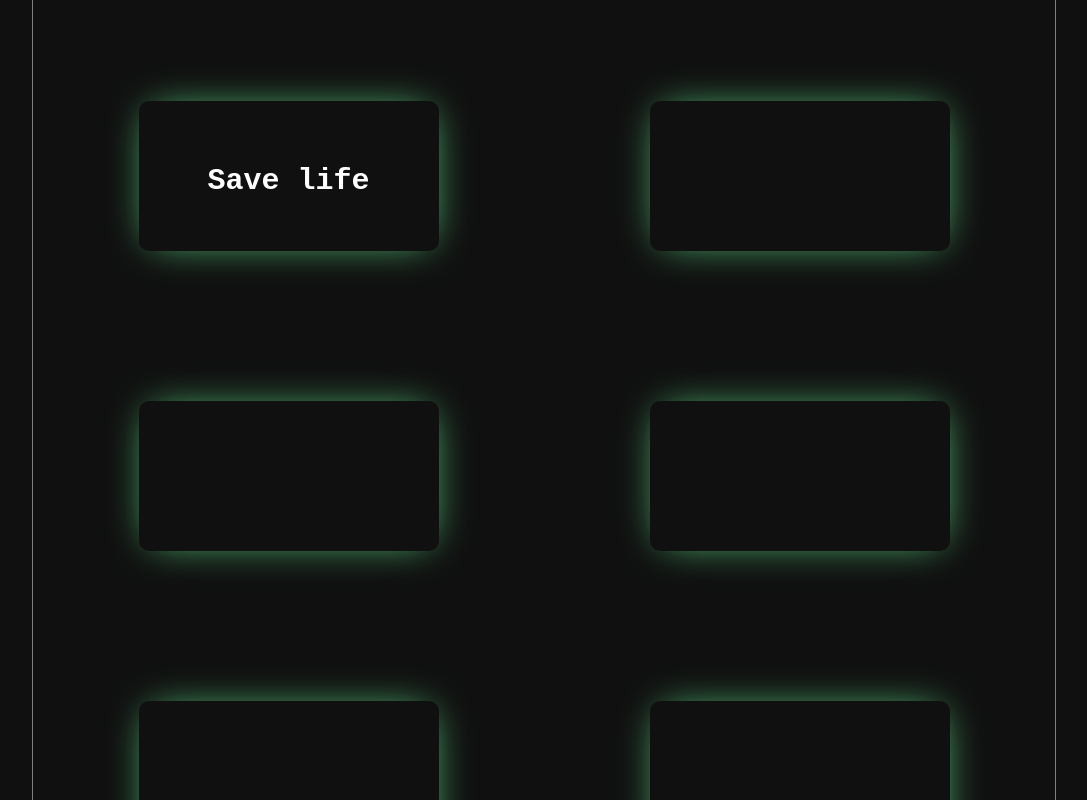
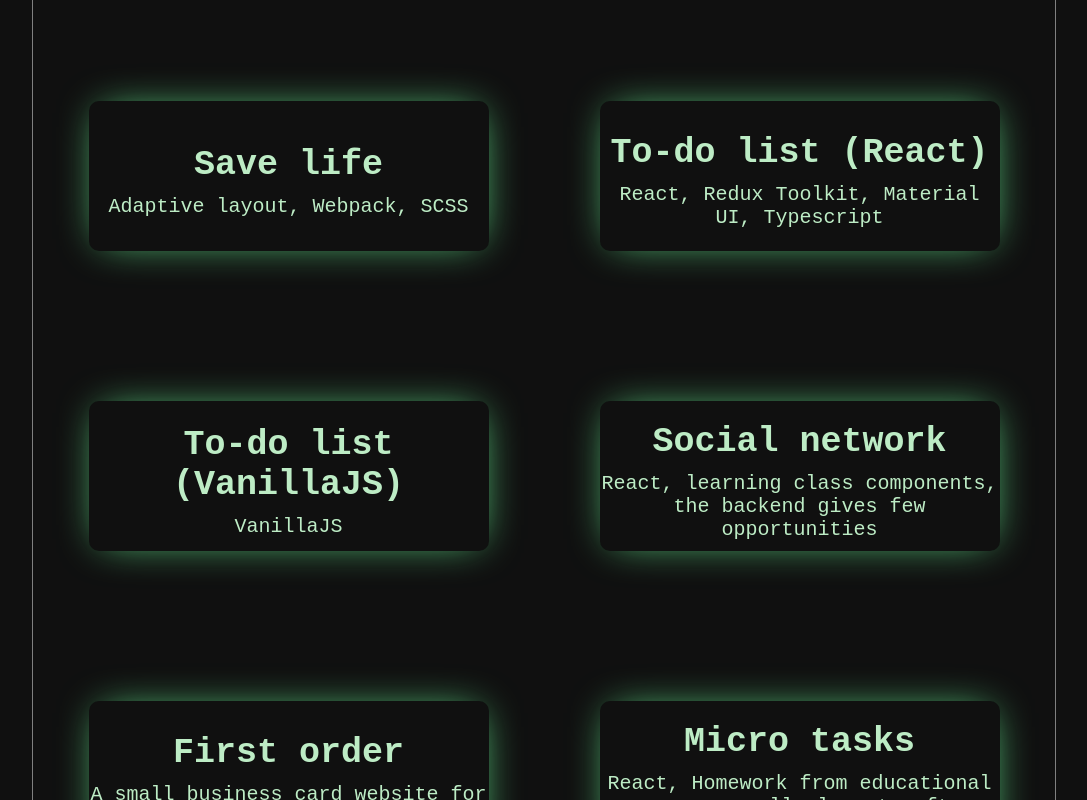
Before and after one commit to Nikolai-Doroshenko-93/portfolio, a React (Create React App) app: page / in a window 1280 px wide. Shown: the part 1880-2680 px from the top of the page, without its empty margins (96-1183 px from the left). Built offline with nearby package versions, Linux system fonts and the light colour scheme; a web font is replaced by a local one.

Commit message:
add info of project, add href in remote work block

```diff
--- a/src/common/ButtonAcid/ButtonAcid.js
+++ b/src/common/ButtonAcid/ButtonAcid.js
@@ -4,7 +4,7 @@ import  './ButtonAcid.sass'
 
 
 export const ButtonAcid = (props) => {
-    return <>
+    return <div className={"wrapper"}>
         <svg className="svg" xmlns="http://www.w3.org/2000/svg" version="1.1">
             <defs>
                 <filter id="gooey">
@@ -17,7 +17,7 @@ export const ButtonAcid = (props) => {
             </defs>
         </svg>
 
-        <button id="gooey-button">
+        <button id="gooey-button" >
             Hire me
             <span className="bubbles">
             <span className="bubble"></span>
@@ -32,5 +32,5 @@ export const ButtonAcid = (props) => {
             <span className="bubble"></span>
         </span>
         </button>
-    </>
+    </div>
 }
--- a/src/common/ButtonAcid/ButtonAcid.sass
+++ b/src/common/ButtonAcid/ButtonAcid.sass
@@ -10,6 +10,7 @@ $second: #0c1016
   top: -4000px
   left: -4000px
 
+
 #gooey-button
   padding: 1rem
   font-size: 2rem
@@ -20,6 +21,7 @@ $second: #0c1016
   background-color: #49f8a1
   width: 100%
   cursor: pointer
+
 
   &:focus
     outline: none
--- a/src/common/viewButton/viewButton.js
+++ b/src/common/viewButton/viewButton.js
@@ -9,7 +9,7 @@ function ViewButton(props) {
                 <a className='btn'
                    href={props.href}
                    target={"_blank"}>
-                    <span className='btnInner'>Button</span>
+                    <span className='btnInner'>View</span>
                 </a>
             </div>
         </div>
--- a/src/components/p4-Projects/Projects.js
+++ b/src/components/p4-Projects/Projects.js
@@ -1,10 +1,9 @@
 import React from "react";
 import s from './Projects.module.css';
 import c from '../../common/styles/Content.module.css'
-import ProjectsItem from "./ProjectsItem/ProjectsItem";
 import {Zoom} from "react-reveal"
 import Neon from "../../common/NeonFont/Neon";
-import {ProjectCard} from "../../newComponents/newCards/ProjectCard";
+import {ProjectCard} from "./ProjectsItem/ProjectCard";
 
 const Projects = () => {
     return (
@@ -17,12 +16,34 @@ const Projects = () => {
                     <Zoom>
                         <ProjectCard
                             title={"Save life"}
+                            href={"https://save-life-project.netlify.app/"}
+                            info={"Adaptive layout, Webpack, SCSS"}
                         />
-                        <ProjectCard/>
-                        <ProjectCard/>
-                        <ProjectCard/>
-                        <ProjectCard/>
-                        <ProjectCard/>
+                        <ProjectCard
+                            title={"To-do list (React)"}
+                            href={"https://nikolai-doroshenko-93.github.io/to-do-list-incubator/"}
+                            info={"React, Redux Toolkit, Material UI, Typescript"}
+                        />
+                        <ProjectCard
+                            title={"To-do list (VanillaJS)"}
+                            href={"https://my-to-do-list-project.netlify.app/"}
+                            info={"VanillaJS"}
+                        />
+                        <ProjectCard
+                            title={"Social network"}
+                            href={"https://nikolai-doroshenko-93.github.io/samurai-way-incubator/"}
+                            info={"React, learning class components, the backend gives few opportunities"}
+                        />
+                        <ProjectCard
+                            title={"First order"}
+                            href={"http://superlative-ganache-09a2f6.netlify.app/"}
+                            info={"A small business card website for advertising geodetic services"}
+                        />
+                        <ProjectCard
+                            title={"Micro tasks"}
+                            href={"https://nikolai-doroshenko-93.github.io/home-work-autocheck/"}
+                            info={"React, Homework from educational courses, small elements often found in projects"}
+                        />
                     </Zoom>
                 </div>
             </div>
--- a/src/newComponents/newCards/ProjectCard.css
+++ b/src/components/p4-Projects/ProjectsItem/ProjectCard.css
@@ -5,11 +5,10 @@
 }
 .card {
     position: relative;
-    cursor: pointer;
 }
 
 .card .face{
-    width: 300px;
+    width: 400px;
     height: 150px;
     transition: 0.5s;
 }
@@ -28,7 +27,6 @@
 
 .card:hover .face.face1{
     transform: translateY(0);
-
 }
 
 .card .face.face1 .content{
@@ -45,11 +43,9 @@
 }
 
 .card .face.face1 .content h3{
-    margin: 10px 0 0;
+    margin: 10px 0 10px;
     padding: 0;
-    color: #fff;
     text-align: center;
-    font-size: 1.5em;
 }
 
 .card .face.face2{
@@ -101,3 +97,14 @@
     }
 
 }
+
+.title {
+    font-size: 35px;
+    color: #BDECC5
+}
+.info {
+    width: 100%;
+    margin:0 auto;
+    text-align: center;
+    color: #BDECC5
+}
--- a/src/newComponents/newCards/ProjectCard.js
+++ b/src/components/p4-Projects/ProjectsItem/ProjectCard.js
@@ -1,19 +1,21 @@
 import React from 'react'
 import './ProjectCard.css'
-import ViewButton from "../../common/viewButton/viewButton";
+import ViewButton from "../../../common/viewButton/viewButton";
 
 export const ProjectCard = (props) => {
     return (<div className="cardBlock">
             <div className="card">
                 <div className="face face1">
                     <div className="content">
-                            <h3>{props.title}</h3>
+                        <h3 className={"title"}>{props.title}</h3>
+                        <p className={"info"}>{props.info}</p>
                     </div>
                 </div>
                 <div className="face face2">
                     <div className="content">
-                        <p>{props.info}</p>
-                        <ViewButton/>
+
+                        <ViewButton
+                        href={props.href}/>
                     </div>
                 </div>
             </div>
--- a/src/components/p4-Projects/ProjectsItem/ProjectsItem.js
+++ /dev/null
@@ -1,17 +0,0 @@
-import React from "react";
-import s from './ProjectsItem.module.css';
-import ViewButton from "../../../common/viewButton/viewButton";
-
-const ProjectsItem = (props) => {
-    return (
-        <div className={s.projectsItemBlock}>
-            <div className={s.imageBlock}>
-                <ViewButton
-                href={props.href}
-                />
-            </div>
-        </div>
-    );
-}
-
-export default ProjectsItem;
--- a/src/components/p4-Projects/ProjectsItem/ProjectsItem.module.css
+++ /dev/null
@@ -1,36 +0,0 @@
-.projectsItemBlock {
-    width: 300px;
-    height: 300px;
-    margin: 0 auto;
-    border: 2px solid gray;
-    margin-top: 20px;
-}
-.imageBlock {
-    width: 100%;
-    height: 300px;
-
-    display: flex;
-    justify-content: center;
-    align-items: center;
-    align-content: center;
-}
-.viewButton {
-    width: 80px;
-    height: 30px;
-    background-color: #101010;
-    display: flex;
-    justify-content: center;
-    align-items: center;
-    align-content: center;
-    border: 1px solid #49f8a1;
-    cursor: pointer;
-}
-.viewButton:hover {
-    background-color: #49f8a1;
-}
-.viewButton:hover p {
-    color: #101010;
-}
-.buttonText {
-    color: #49f8a1;
-}
--- a/src/components/p5-RemoteWork/RemoteWork.js
+++ b/src/components/p5-RemoteWork/RemoteWork.js
@@ -12,6 +12,7 @@ const RemoteWork = () => {
                   <h2 className={s.title}>I'm considering remote work</h2>
                   <div className={s.button}>
                       <ButtonAcid/>
+                      <a className={s.href} href={"mailto: doroshenko.nikolai.a@gamil.com"}></a>
                   </div>
                 </div>
               </div>
--- a/src/components/p5-RemoteWork/RemoteWork.module.css
+++ b/src/components/p5-RemoteWork/RemoteWork.module.css
@@ -27,6 +27,15 @@
 .button {
     width: 100%;
     margin: 0 auto;
+    position: relative ;
+}
+.href {
+    position: absolute;
+    top: 0;
+    opacity: 0;
+    width: 100%;
+    height: 100%;
+    background-color: white;
 }
 .button:hover {
     background-color: #49f8a1;
```
